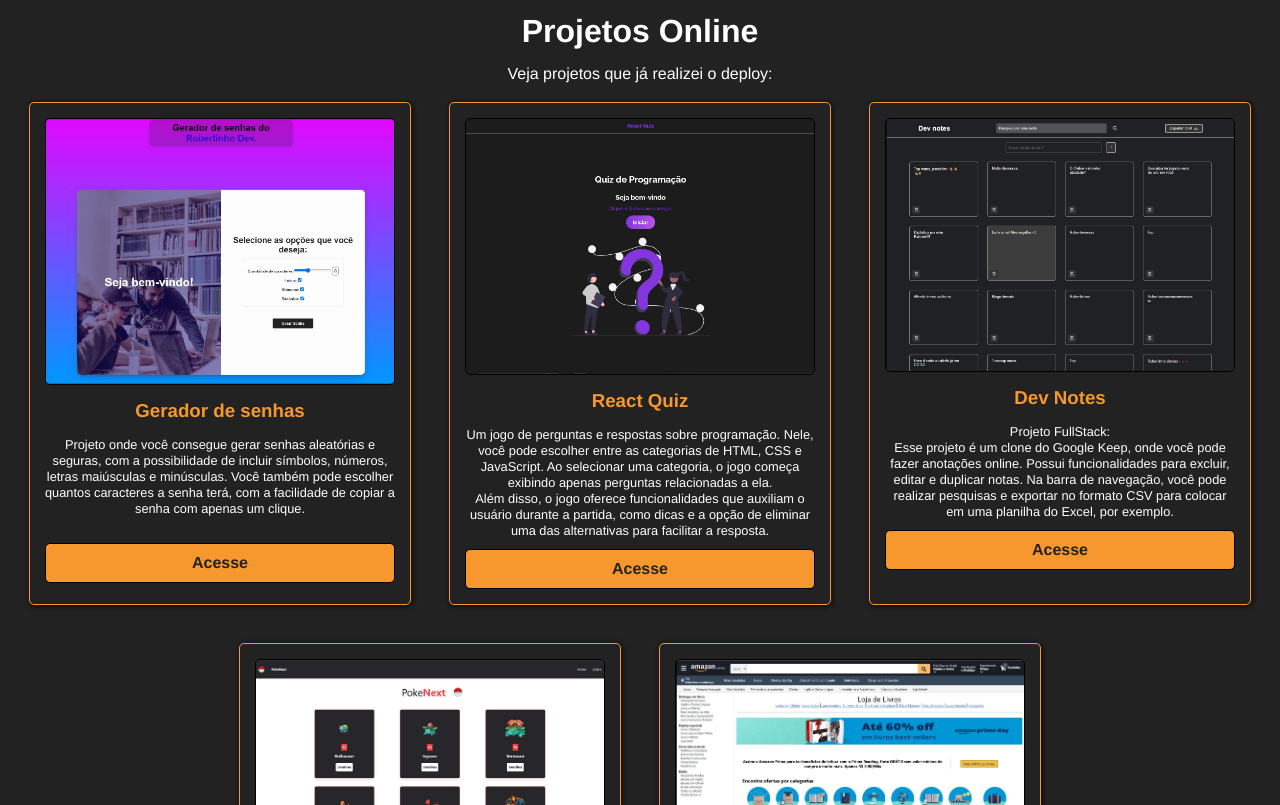
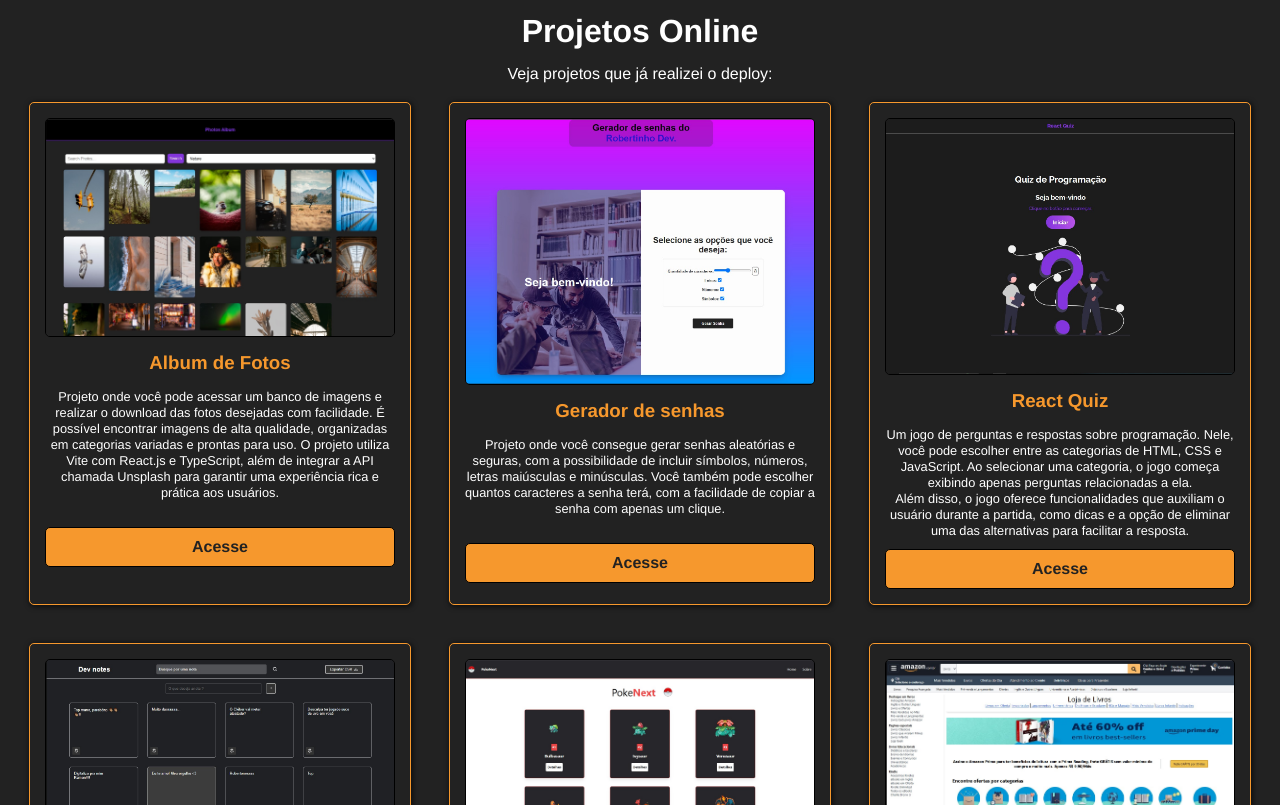
Before and after one commit to Popotomimi/My_Profile, a React (Vite) app: page / in a window 1280 px wide. Shown: the part 665-1470 px from the top of the page. Built offline with nearby package versions, Linux system fonts and the light colour scheme.

Commit message:
Add Project

```diff
--- a/src/components/Myprojects.jsx
+++ b/src/components/Myprojects.jsx
@@ -10,6 +10,7 @@ import Reactquiz from "../assets/img/ReactQuiz.jpg";
 import Generate from "../assets/img/Generate.jpg";
 import Pokenext from "../assets/img/PokeNext.jpg";
 import Clones from "../assets/img/Clones.jpg";
+import Album from "../assets/img/Album.jpg";
 
 const Myprojects = () => {
   useEffect(() => {
@@ -50,6 +51,25 @@ const Myprojects = () => {
       <h2>Projetos Online</h2>
       <p>Veja projetos que já realizei o deploy:</p>
       <div className="projetcs-online">
+        <div className="card">
+          <img src={Album} alt="Imagem do projeto" />
+          <h3>Album de Fotos</h3>
+          <p>
+            Projeto onde você pode acessar um banco de imagens e realizar o
+            download das fotos desejadas com facilidade. É possível encontrar
+            imagens de alta qualidade, organizadas em categorias variadas e
+            prontas para uso. O projeto utiliza Vite com React.js e TypeScript,
+            além de integrar a API chamada Unsplash para garantir uma
+            experiência rica e prática aos usuários. <br /> <br />
+          </p>
+          <Link
+            className="btn"
+            to="https://albumreactphotos.netlify.app/"
+            target="_blank"
+            rel="noopener noreferrer">
+            Acesse
+          </Link>
+        </div>
         <div className="card">
           <img src={Generate} alt="Imagem do projeto" />
           <h3>Gerador de senhas</h3>
```
Also changed, not shown: src/assets/img/Album.jpg (added).
